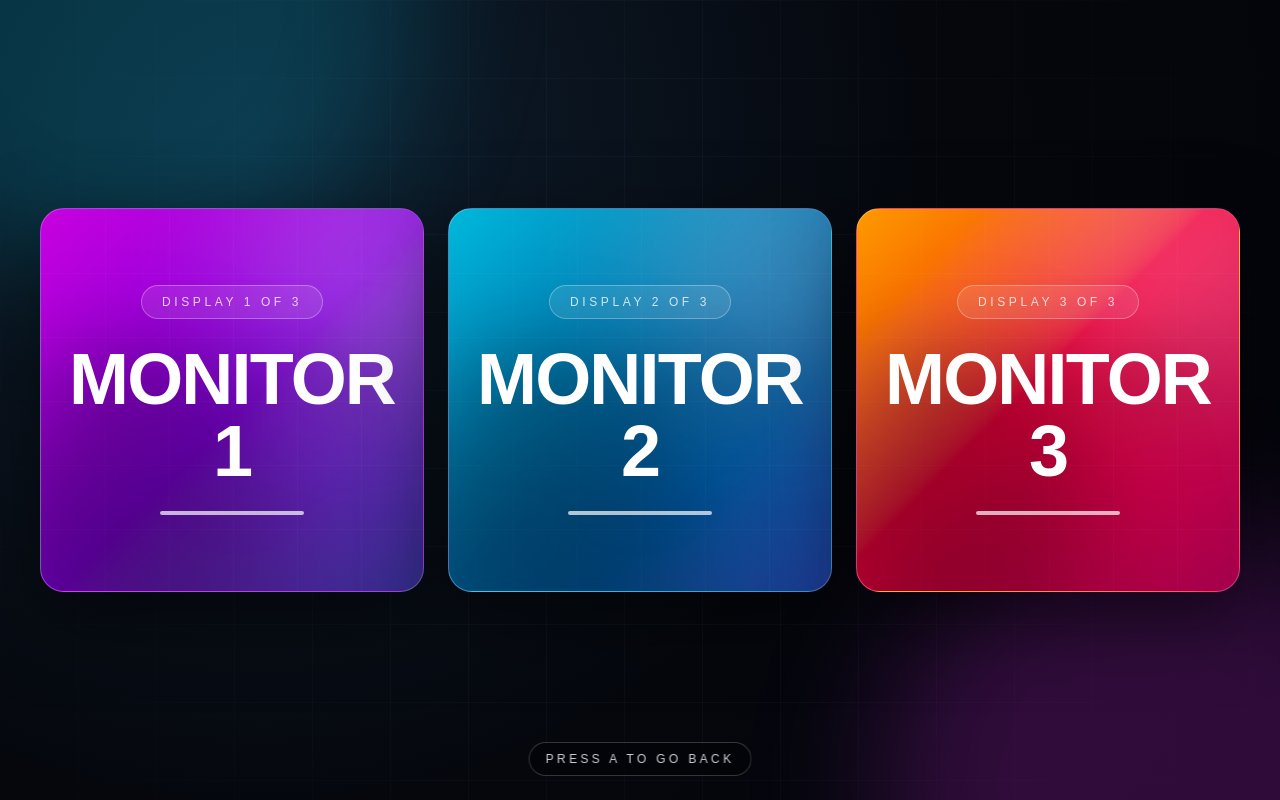
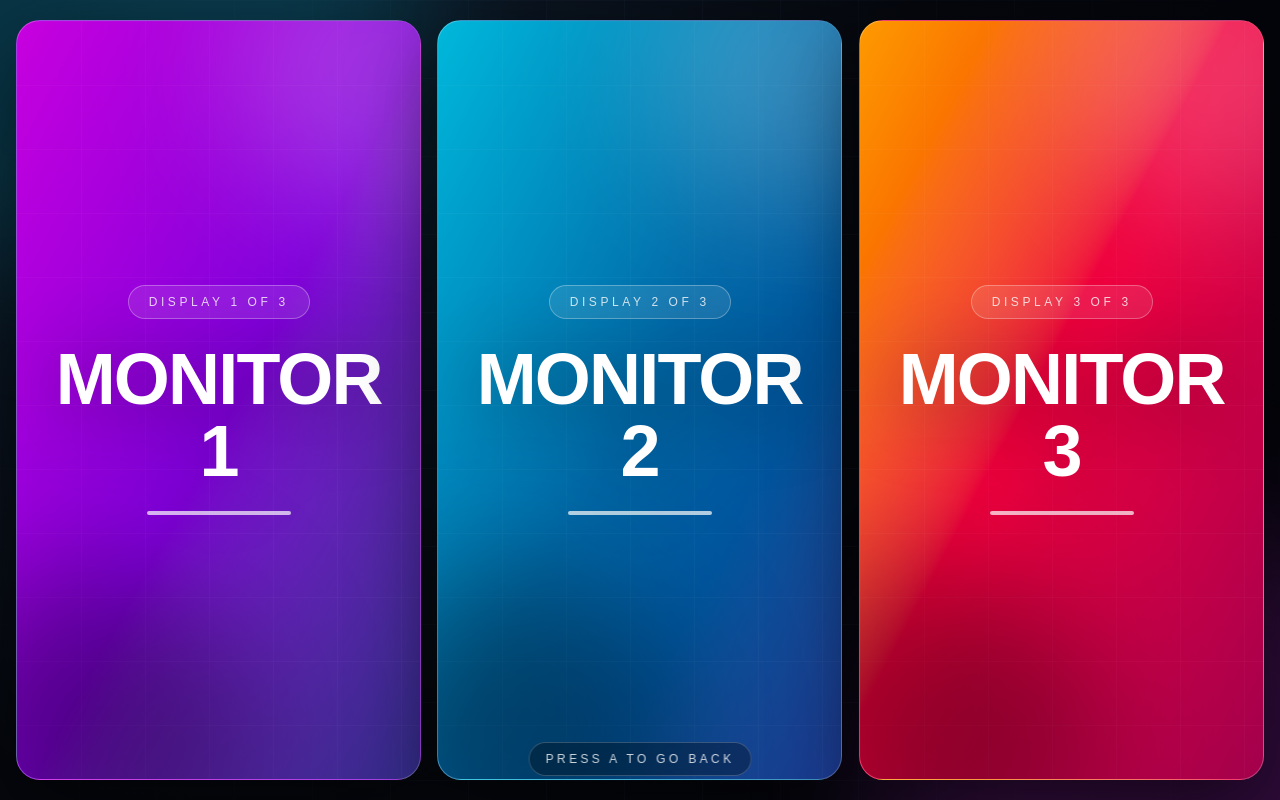
Before and after one commit to sunnybharne/youtube-animator, a Next.js app: page /monitors in a window 1280 px wide. Built offline with nearby package versions, Linux system fonts and the light colour scheme.

Commit message:
fix: make monitor cards fill available page space

```diff
--- a/app/components/MonitorDisplay.tsx
+++ b/app/components/MonitorDisplay.tsx
@@ -19,12 +19,12 @@ export default function MonitorDisplay() {
       <div className="pointer-events-none absolute -left-40 top-[-18rem] h-[36rem] w-[36rem] rounded-full bg-cyan-500/20 blur-3xl" />
       <div className="pointer-events-none absolute -right-36 bottom-[-16rem] h-[34rem] w-[34rem] rounded-full bg-fuchsia-500/20 blur-3xl" />
 
-      <div className="monitor-stage relative z-10 flex h-full w-full items-center justify-center px-4 py-8 md:px-10">
-        <div className="grid w-full max-w-[1700px] grid-cols-1 gap-5 md:grid-cols-3 md:gap-6">
+      <div className="monitor-stage relative z-10 h-full w-full px-3 py-4 md:px-4 md:py-5">
+        <div className="grid h-full w-full grid-cols-1 gap-3 md:grid-cols-3 md:gap-4">
           {monitors.map((label, i) => (
             <section
               key={label}
-              className={`monitor-enter relative flex min-h-[24rem] items-center justify-center overflow-hidden rounded-3xl border border-white/25 bg-gradient-to-br shadow-[0_26px_80px_rgba(0,0,0,0.55)] ${panelGradients[i]} ${panelMotionClasses[i]}`}
+              className={`monitor-enter relative flex h-[28vh] items-center justify-center overflow-hidden rounded-3xl border border-white/25 bg-gradient-to-br shadow-[0_26px_80px_rgba(0,0,0,0.55)] md:h-full ${panelGradients[i]} ${panelMotionClasses[i]}`}
               style={{ animationDelay: `${i * 90}ms` }}
             >
               {/* subtle grid overlay */}
```
